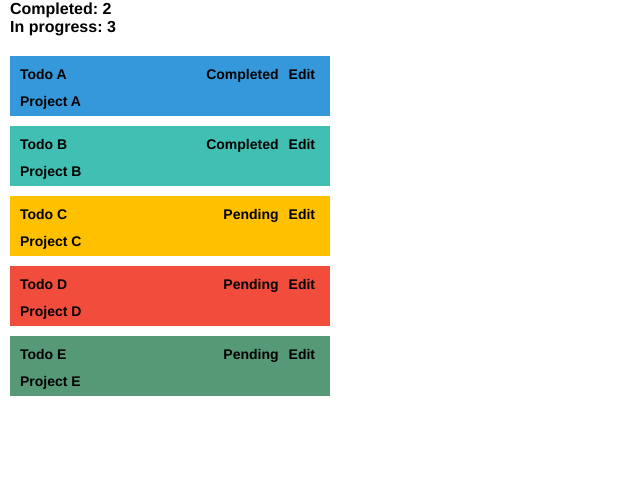
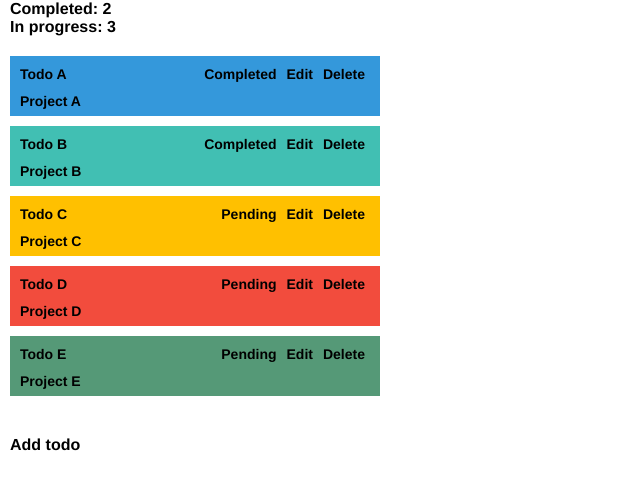
Before and after one commit to Heladas/vue-todo, a Vue app: page / in a window 1280 px wide. Shown: the top 490 px of the page, without its empty margins (0-640 px from the left). Built offline with nearby package versions, Linux system fonts and the light colour scheme.

Commit message:
reading and deleting records

```diff
--- a/src/App.vue
+++ b/src/App.vue
@@ -1,18 +1,20 @@
 <template>
   <div id="app">
     <todo-list v-bind:todos="todos"></todo-list>
+    <create-todo v-on:add-todo="addTodo"></create-todo>
   </div>
 </template>
-
 <script>
 
 // import Hello from './components/Hello'
 import TodoList from './components/TodoList.vue'
+import CreateTodo from './components/CreateTodo.vue'
 
 export default {
   name: 'app',
   components: {
-    TodoList
+    TodoList,
+    CreateTodo
   },
   data () {
     return {
@@ -43,6 +45,11 @@ export default {
         color: '#559977'
       }]
     }
+  },
+  methods: {
+    addTodo (todo) {
+      this.todos.push(todo)
+    }
   }
 }
 
@@ -50,6 +57,7 @@ export default {
 
 <style>
   html,body{
+    font-family: 'Avenir', Helvetica, Arial, sans-serif;
     padding: 0;
     margin: 0;
   }
--- /dev/null
+++ b/src/components/CreateTodo.vue
@@ -0,0 +1,99 @@
+<template>
+  <div class="create-todo">
+    <div class="add-todo-btn" v-on:click="openForm" v-show="!isCreating">Add todo</div>
+
+    <div class="add-form" v-show="isCreating">
+      <div>
+        <label>Title:</label>
+        <input type="text" v-model="titleText" defaultValue="">
+      </div>
+      <div>
+        <label>Project:</label>
+        <input type="text" v-model="projectText" defaultValue="">
+      </div>
+      <div>
+        <label>Color:</label>
+        <input type="text" v-model="color">
+      </div>
+      <div class="create" v-on:click="sendForm()">Create</div>
+      <div class="close" v-on:click="closeForm()">Close</div>
+    </div>
+  </div>
+</template>
+
+<script>
+
+  export default {
+    data () {
+      return {
+        titleText: '',
+        projectText: '',
+        color: '',
+        isCreating: false
+      }
+    },
+    methods: {
+      openForm () {
+        this.isCreating = true
+      },
+      closeForm () {
+        this.isCreating = false
+      },
+      sendForm () {
+        if (this.titleText.length > 0 && this.projectText.length > 0) {
+          const title = this.titleText
+          const project = this.projectText
+          const color = this.color
+          this.$emit('add-todo', {
+            title,
+            project,
+            color,
+            done: false
+          })
+        }
+        this.isCreating = false
+        this.titleText = ''
+        this.color = ''
+        this.projectText = ''
+      }
+    }
+  }
+
+</script>
+<style scoped>
+  .add-todo-btn {
+    display: inline-block;
+    margin: 10px 10px;
+    font-weight: bold;
+    cursor: pointer;
+  }
+
+  .add-todo-btn:hover {
+    text-decoration: underline;
+  }
+
+  .add-form{
+    width: 350px;
+    /* height: 30px; */
+    margin: 10px 10px;
+    padding: 0 10px;
+    background-color: darkseagreen;
+  }
+
+  label{
+    display: inline-block;
+    width: 100px;
+  }
+  input{
+    margin-top: 10px;
+  }
+  .add-form .create, .add-form .close {
+
+    margin-top: 10px;
+    font-weight: bold;
+    cursor: pointer;
+  }
+  .add-form .create:hover, .add-form .close:hover {
+    text-decoration: underline;
+  }
+</style>
--- a/src/components/Todo.vue
+++ b/src/components/Todo.vue
@@ -4,9 +4,10 @@
       <p class="title">{{todo.title}}</p>
       <p class="project">{{todo.project}}</p>
     </div>
+
+    <div class="delete" v-on:click="deleteTodo(todo)">Delete</div>
     <div class="edit" v-on:click="toggleForm">Edit</div>
-    <div class='status' v-show="todo.done">Completed</div>
-    <div class='status' v-show="!todo.done">Pending</div>
+    <div class='status'>{{ getStatus }}</div>
 
     <div class="content" v-show="isEditing">
       <div class='form'>
@@ -33,12 +34,18 @@
         isEditing: false
       }
     },
+    computed: {
+      getStatus: function () {
+        let status = (this.todo.done ? 'Completed' : 'Pending')
+        return status
+      }
+    },
     methods: {
       toggleForm () {
         this.isEditing = !this.isEditing
       },
-      hideForm () {
-        this.isEditing = false
+      deleteTodo (todo) {
+        this.$emit('delete-todo', todo)
       }
     }
   }
@@ -47,7 +54,7 @@
 
 <style scoped>
   .todo-item {
-    width: 300px;
+    width: 350px;
     /*height: 30px;*/
     margin: 10px 10px;
     color: black;
@@ -63,14 +70,15 @@
     margin: 10px auto 0;
   }
 
-  .todo-item .status, .todo-item .edit{
+  .todo-item .status, .todo-item .edit,.todo-item .delete{
     font-size: 14px;
     font-weight: bold;
     display: block;
     float: right;
     margin: 10px 5px 0;
   }
-  .todo-item .edit:hover{
+
+  .todo-item .edit:hover, .todo-item .delete:hover {
     text-decoration: underline;
     cursor: pointer;
   }
--- a/src/components/TodoList.vue
+++ b/src/components/TodoList.vue
@@ -4,18 +4,27 @@
       <div>Completed: {{ todos.filter(todo =>{ return todo.done === true}).length }}</div>
       <div>In progress: {{ todos.filter(todo =>{ return todo.done === false}).length }}</div>
     </div>
-    <todo v-for="todo in todos" v-bind:todo="todo" :key="todo.id"></todo>
+    <todo v-on:delete-todo="deleteTodo" v-for="todo in todos" v-bind:todo="todo" :key="todo.id"></todo>
   </section>
 </template>
 
 <script type="text/javascript">
 
-  import todo from './Todo.vue'
+  import Todo from './Todo.vue'
 
   export default {
     props: ['todos'],
     components: {
-      todo
+      Todo
+    },
+    methods: {
+      deleteTodo (todo) {
+        const todoIndex = this.todos.indexOf(todo)
+        this.todos.splice(todoIndex, 1)
+      }
+//      addTodo () {
+//        console.log('AddTodo')
+//      }
     }
   }
 </script>
```
